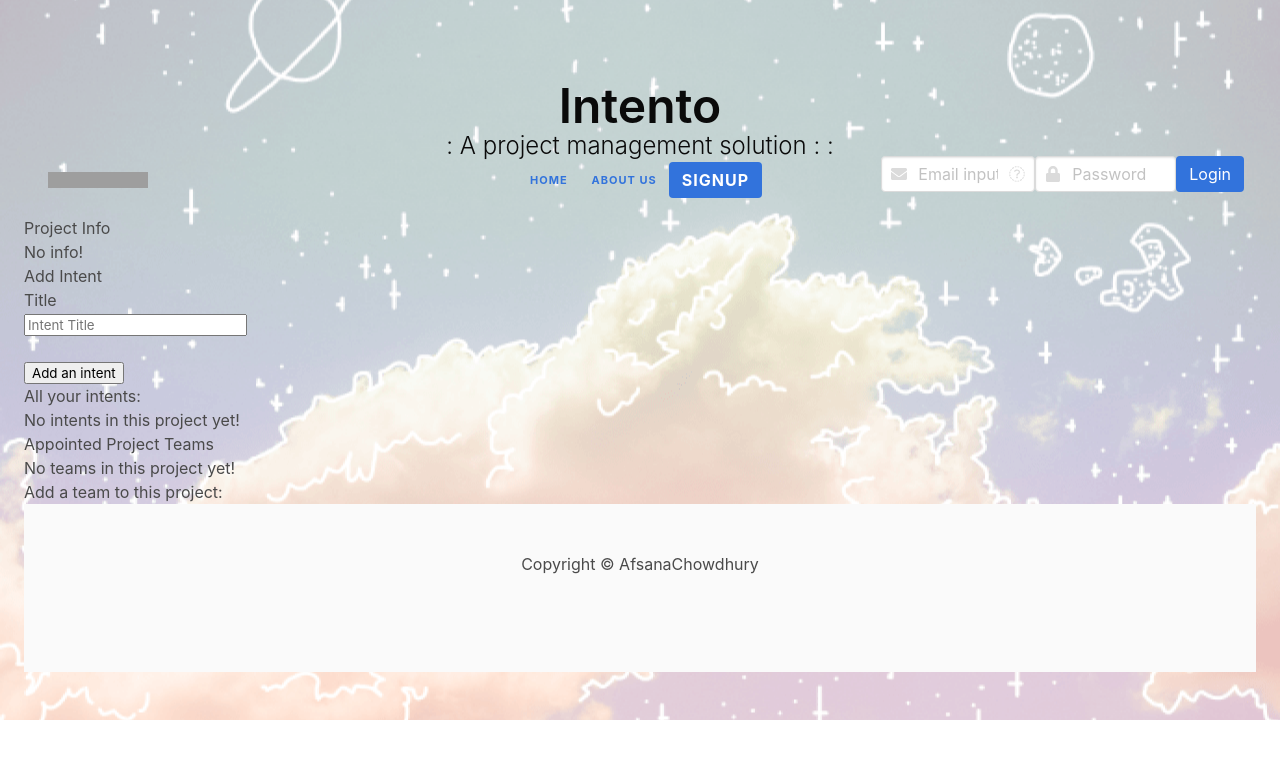
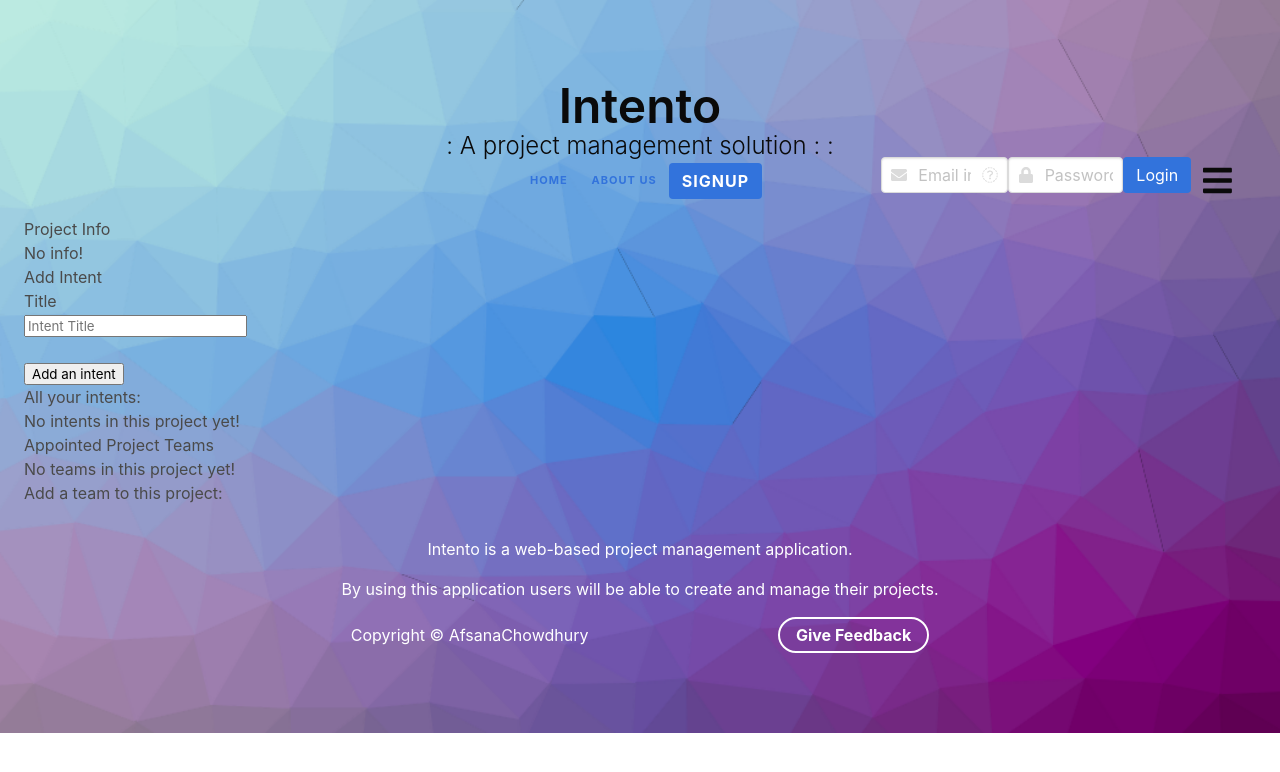
Before and after one commit to SabbirMollah/Intento, a PHP site: page /project-info.php in a window 1280 px wide. Shown: the top 772 px of the page. Run offline with PHP 8.4, Linux system fonts and the light colour scheme; data that the repository does not hold is empty; some libraries are stand-ins or nearby versions; grey boxes are pictures that could not be loaded.

Commit message:
added css on signup, login and projects page

```diff
--- a/footer.php
+++ b/footer.php
@@ -1,6 +1,28 @@
-       <footer class="footer">
-              <div class="content has-text-centered">
-       	<p>Copyright &copy; AfsanaChowdhury </p>
+       <footer class="hero-foot center" style="padding: 2rem;">
+              <div  id="grid" style="width: 768px;">
+
+                     <div id="a" class="center-column  has-text-white">
+			       <p class="has-text-centered has-text is-7">
+                                   Intento is a web-based project management application.
+                            </p>
+                     </div>
+
+                     <div id="b" class="center-column  has-text-white">
+                            <p class="has-text-centered has-text is-7">By using this application users will be able to create and manage their projects. </p>
+                     </div>
+
+                     <div id="d" class="center-column">
+                            <p class="has-text-white">
+                                   Copyright &copy; AfsanaChowdhury
+                            </p>
+                     </div>
+
+                     <div id="e" class="center-column has-text-white"><p>
+			<a class="button is-danger is-inverted is-rounded is-outlined has-text-weight-bold is-7"
+                            style="width: 100%; border: 0.15em solid white" href="mailto:afsana.chowdhury01@northsouth.edu">Give Feedback</a></p>
+                     </div>
+              </div>
+
        </div>
        </footer>
 </div>
--- a/header.php
+++ b/header.php
@@ -14,10 +14,11 @@ include('includes/connect_db.php');
 		<script defer src="https://use.fontawesome.com/releases/v5.0.7/js/all.js"></script>
         <!-- <link rel="stylesheet" href="styles/debug.css"> -->
         <link rel="stylesheet" href="styles/helpers.css">
+        <link rel="stylesheet" href="styles/grid.css">
 <style>
 
 .hero {
-	background: black url(images/bg.png) center / cover;
+	background: black url(images/b1.png) center / cover;
 }
 
 @media (max-width: 1024px) { .hero { background: black url(images/3.jpg) center / cover; } }
@@ -41,13 +42,10 @@ include('includes/connect_db.php');
                 <div>
                     <?php
                         if (isset($_SESSION['email'])) {
-                            echo '<div class="hero-head">Hello '. $_SESSION['last_name'] . '!
+                            echo '<div class="hero-head">
 	                            <div class="columns is-mobile is-marginless heading has-text-weight-bold">
-		                            <div class="column left">'.'
-
-			                            <figure class="navbar-item image">
-				                            <img src="images/logo.png" style="width: 6.25rem; height: 1rem;"alt="logo">
-                                        </figure>
+		                            <div class="column left subtitle is-4 has-text-weight-bold has-text-black">'.'
+                                    Hello '. $_SESSION['last_name'] . '!
                                     </div>
                                     <div class="column center desktop">
 			                            <p class="navbar-item has-text-black"><a href="index.php">Home</a></p>
@@ -57,8 +55,10 @@ include('includes/connect_db.php');
                                     </div>
                                     <div class="column right">
                                         <form action="includes/logout.inc.php" method="post" class="navbar-item has-text-black desktop">
-                                            <button type="Submit" name="logout-submit" class="btn"> Logout </button>
+                                        <div class="control">
+                                            <button class="button is-link is-light" type="Submit" name="logout-submit"> Logout </button>
                                         </form>
+                                        </div>
                                     </div>
                                     <figure class="navbar-item image has-text-black center">
 				                        <i class="fas fa-bars" style="width: 1rem; height: 1rem;"></i>
@@ -70,9 +70,7 @@ include('includes/connect_db.php');
                             echo '<div class="hero-head">
                                     <div class="columns is-mobile is-marginless heading has-text-weight-bold">
                                         <div class="column left">
-                                            <figure class="navbar-item image">
-                                                <img src="images/logo.png" style="width: 6.25rem; height: 1rem;"alt="logo">
-                                            </figure>
+
                                         </div>
                                         <div class="column center desktop">
 			                                <p class="navbar-item has-text-black"><a href="index.php">Home</a></p>
@@ -103,11 +101,14 @@ include('includes/connect_db.php');
                                                 </div>
                                                 </div>
                                                 <div class="control">
-                                                   <button class="button is-link is-light" type="Submit" name="login-submit" class="btn">Login</button>
+                                                   <button class="button is-link is-light" type="Submit" name="login-submit">Login</button>
                                                 </div>
                                             </div>
                                         </form>
-                                    </div>
+                                        <figure class="navbar-item image">
+				                            <i class="fas fa-3x fa-bars has-text-black"
+					                        <style="width: 1rem; height: 1rem;"></i>
+			                            </figure>
                                 </div>';
                             }
                     ?>
--- a/project-info.php
+++ b/project-info.php
@@ -60,8 +60,9 @@
                                     <label>Intent title: ". $row['title'] ."</label>
                                     <input name=\"intent-title\" value=\"". $row['title'] ."\"hidden/>
                                     <input name=\"project-id\" value=\"". $row['project_id'] ."\"hidden/>
-                                    <input type=\"submit\" name=\"intent-info\" value=\"View\" />
-                                    <input type=\"submit\" name=\"intent-delete\" value=\"Remove\" />";
+                                    <input class=\"button is-success is-outlined is-normal\" type=\"submit\" name=\"intent-info\" value=\"View Intent \" />
+                                    <input class=\"button is-danger is-outlined is-normal\" type=\"submit\" name=\"intent-delete\" value=\"Remove\" />";
+
 
                                 // Check if all tasks are complete
                                 $sql = 'SELECT * FROM tasks WHERE project_id=? AND intent_title=? AND task_percentage!=100';
--- a/signup.php
+++ b/signup.php
@@ -7,9 +7,7 @@
         <section class="section no-margin">
             <div class="container">
                 <div class="columns">
-                    <div class="column"></div>
-                    <div class="column"></div>
-                    <div class="column">
+                    <div class="column is-one-third is-offset-8 single-spaced">
                     <h1 class="title is-4 has-text-black has-text-centered">Signup</h1>
                         <form action="includes/signup.inc.php" method="post">
 
@@ -71,8 +69,6 @@
                                         </span>
                                 </div>
                             </div>
-                                <br><br>
-
                                 <div class="control">
                                     <button class="button is-link" type="submit" name="signup-submit" class="btn">Signup</button>
                                 </div>
--- /dev/null
+++ b/styles/grid.css
@@ -0,0 +1,24 @@
+#a { grid-area: a; }
+#b { grid-area: b; }
+#d { grid-area: d; }
+#e { grid-area: e; }
+
+#grid {
+    display: grid;
+    grid-template-areas:
+        "a a a a"
+        "b b b b"
+        "d d e e";
+
+    grid-row-gap: 1rem;
+}
+
+@media (max-width: 512px) {
+    #grid {
+        grid-template-areas:
+            "a a a"
+            "b b b"
+            "d d d"
+            "e e e";
+    }
+}
```
Also changed, not shown: projects.php (+91 -47 lines), images/Logo.png (added), images/b1.png (added), images/bg.jpg, images/purpleee.png (added), 1 other file.
